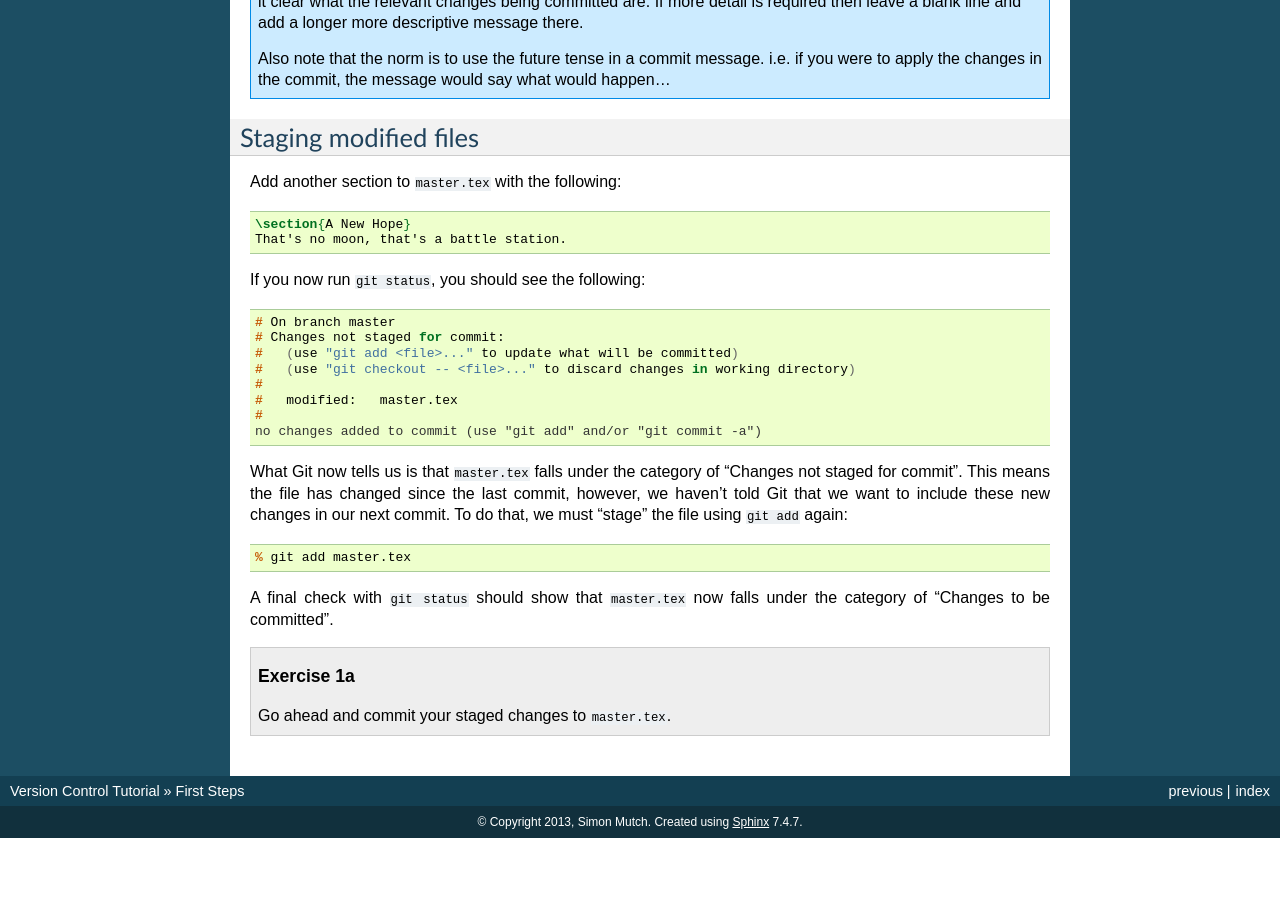
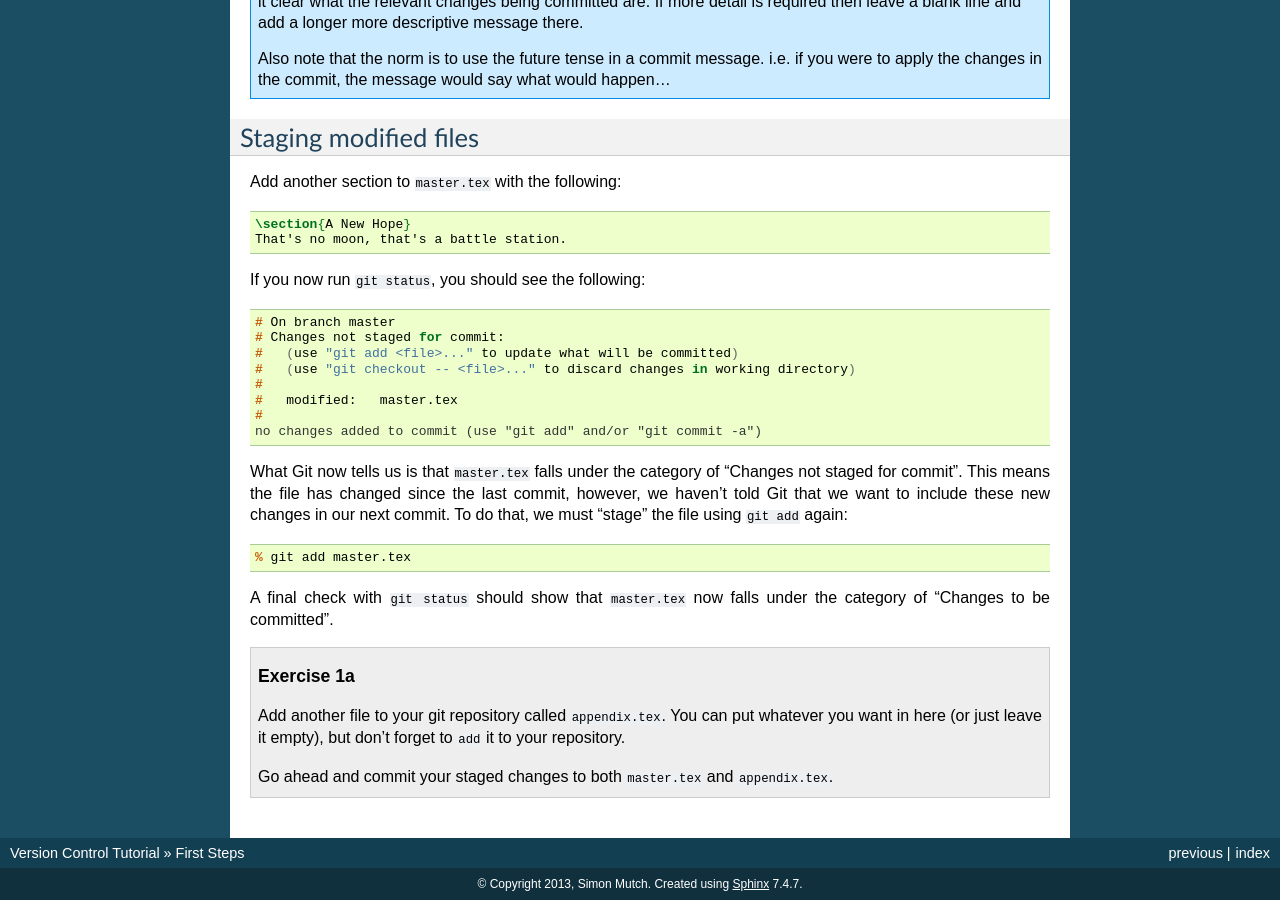
Before and after one commit to AstroinformaticsAU/VersionControlTutorial, a Sphinx documentation site: the page built from source/pages/1-firststeps.rst, in a window 1280 px wide and 900 px high, scrolled down 2658 px. Built offline with Sphinx 7.4.7, drawn with Linux system fonts in a browser that asks for light colours; before the commit the page ends 3496 px from its top, so only the background shows below that.

Commit message:
Update exercise 1a.

```diff
--- a/source/pages/1-firststeps.rst
+++ b/source/pages/1-firststeps.rst
@@ -208,4 +208,9 @@ under the category of "Changes to be committed".
 
 .. topic:: Exercise 1a
 
-    Go ahead and commit your staged changes to ``master.tex``.
+    Add another file to your git repository called ``appendix.tex``.  You can
+    put whatever you want in here (or just leave it empty), but don't forget to
+    ``add`` it to your repository.
+
+    Go ahead and commit your staged changes to both ``master.tex`` and
+    ``appendix.tex``.
```
Also changed, not shown: other parts of source/pages/1-firststeps.rst (+1 -1 lines).
